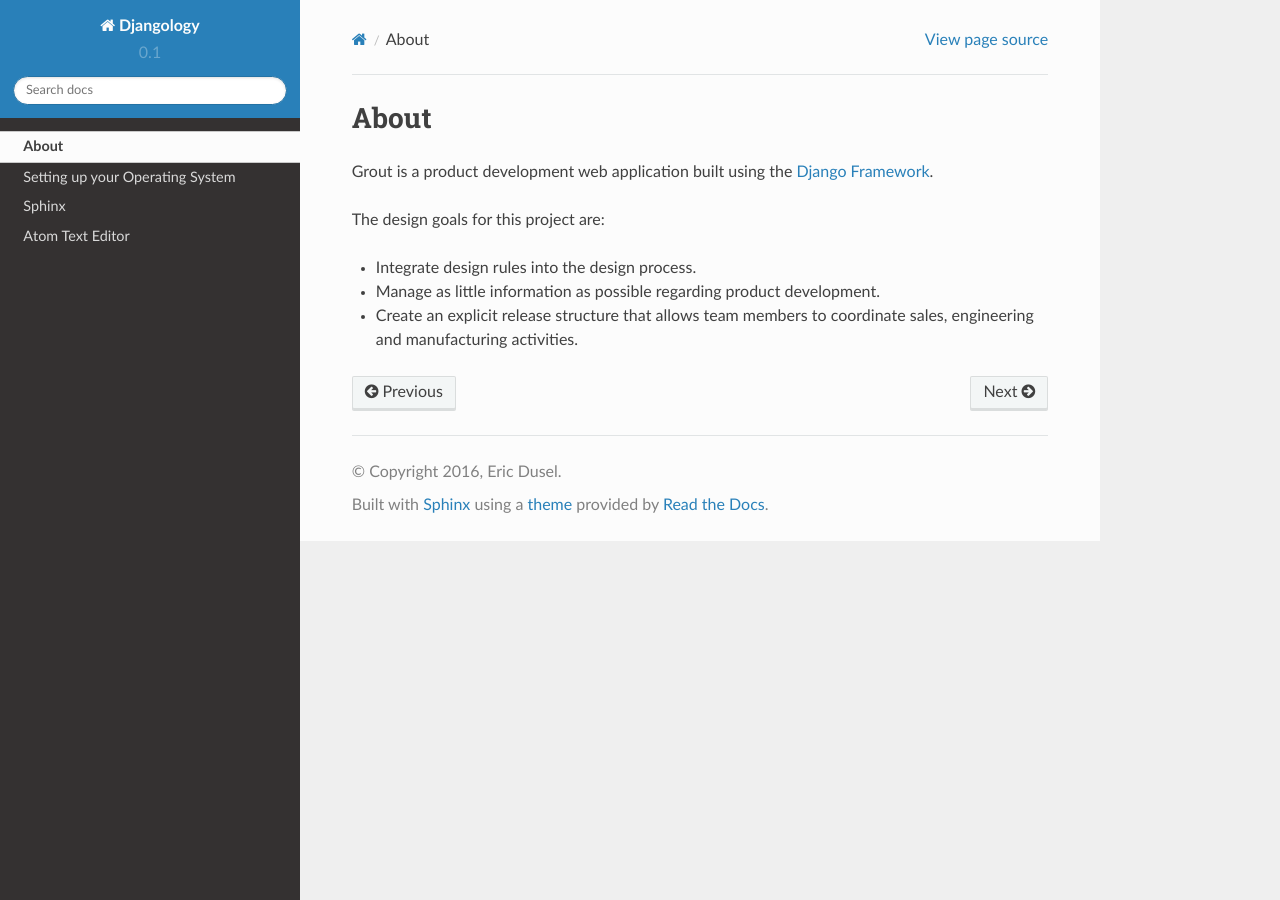
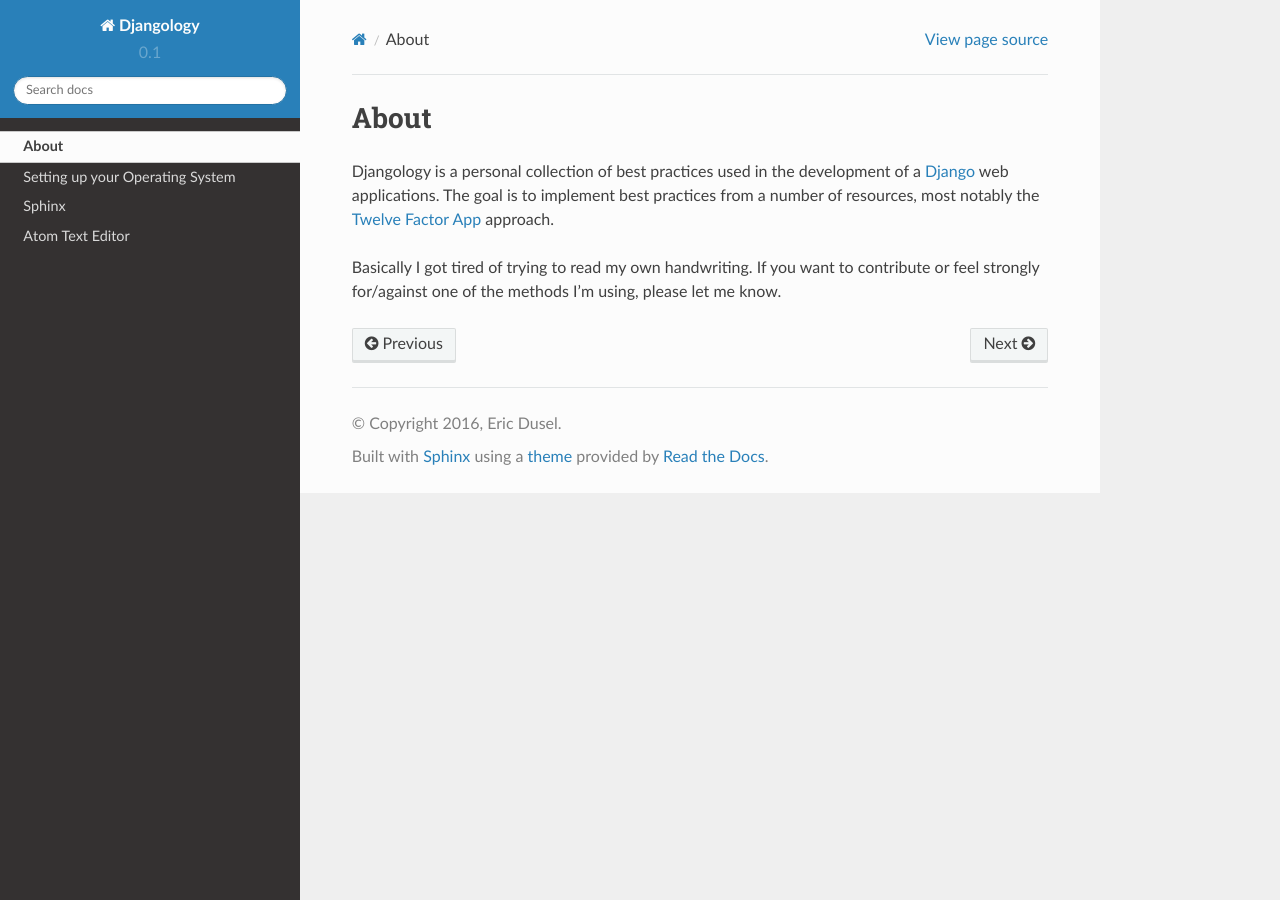
Before and after one commit to edusel/djangology, a Sphinx documentation site: the page built from docs/about.rst, in a window 1280 px wide. Built offline with Sphinx 7.4.7 and the Read the Docs theme 2.0.0, drawn with Linux system fonts in a browser that asks for light colours.

Commit message:
Updated About page.

```diff
--- a/docs/about.rst
+++ b/docs/about.rst
@@ -2,11 +2,6 @@
 About
 *****
 
-Grout is a product development web application built using the
-`Django Framework <https://www.djangoproject.com>`_.
+Djangology is a personal collection of best practices used in the development of a `Django <https://www.djangoproject.com>`_ web applications. The goal is to implement best practices from a number of resources, most notably the `Twelve Factor App <https://12factor.net/>`_ approach.
 
-The design goals for this project are:
-
-- Integrate design rules into the design process.
-- Manage as little information as possible regarding product development.
-- Create an explicit release structure that allows team members to coordinate sales, engineering and manufacturing activities.
+Basically I got tired of trying to read my own handwriting. If you want to contribute or feel strongly for/against one of the methods I'm using, please let me know.
```
Also changed, not shown: 5 other files.
